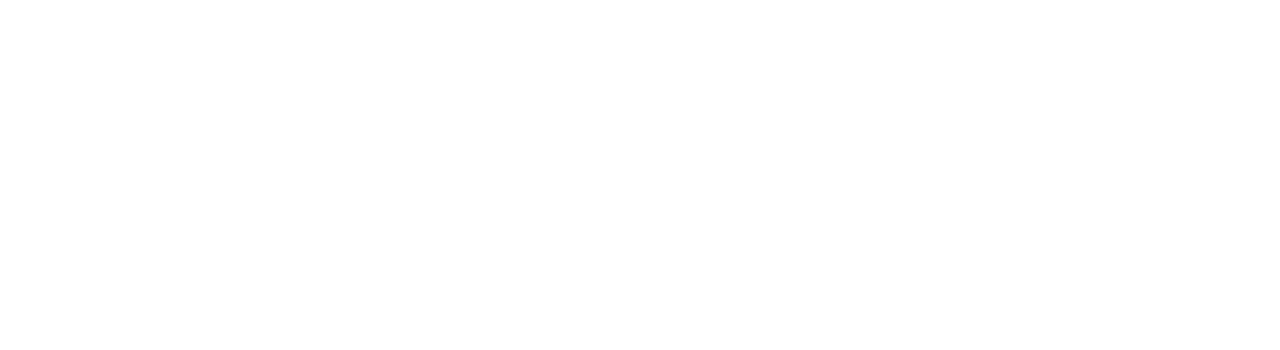
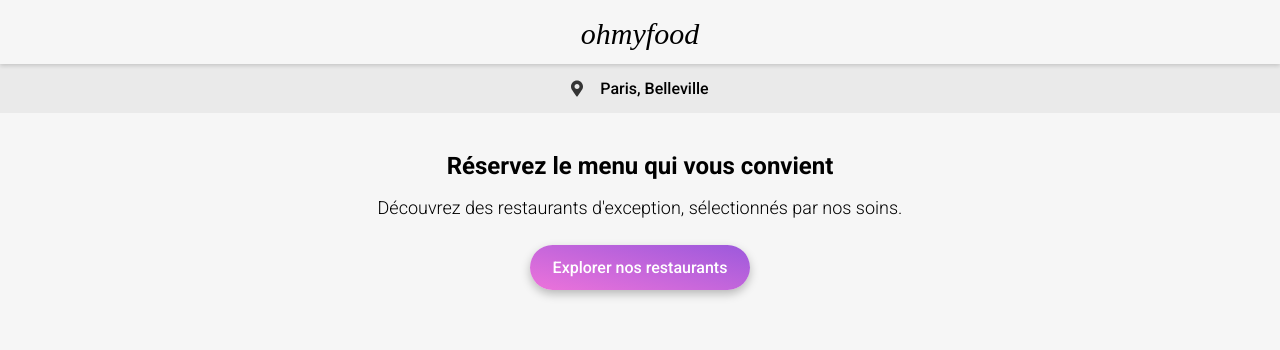
Before and after one commit to aurelienheude/P4-OhMyFood, a plain HTML site: page index.html in a window 1280 px wide. Drawn offline with Linux system fonts and the light colour scheme; a web font is replaced by a local one.

Commit message:
header and reservation section add

```diff
--- a/index.html
+++ b/index.html
@@ -1,22 +1,39 @@
 <!DOCTYPE html>
 <html lang="fr">
+
 <head>
     <meta charset="UTF-8">
     <meta name="viewport" content="width=device-width, initial-scale=1.0">
-    <meta name="description" content="OhMyFood est l'appliaction numéro 1 pour choisir votre restauraunt préféré ! Alors n'attendez plus et commander chez nous !">
+    <meta name="description"
+        content="OhMyFood est l'appliaction numéro 1 pour choisir votre restauraunt préféré ! Alors n'attendez plus et commander chez nous !">
     <title>OhMyFood</title>
 
     <link rel="preconnect" href="https://fonts.googleapis.com">
     <link rel="preconnect" href="https://fonts.gstatic.com" crossorigin>
-    <link href="https://fonts.googleapis.com/css2?family=Roboto:wght@300;500;700&family=Shrikhand&display=swap" rel="stylesheet">
+    <link href="https://fonts.googleapis.com/css2?family=Roboto:wght@300;500;700&family=Shrikhand&display=swap"
+        rel="stylesheet">
 
     <link rel="stylesheet" href="assets/css/style.css">
 </head>
+
 <body>
+    <header>
+        <span class="Title">ohmyfood</span>
+        <p>
+            <svg width="12" height="17" viewBox="0 0 12 17" fill="none" xmlns="http://www.w3.org/2000/svg">
+                <path d="M5.38337 16.1772C0.842812 9.59472 0 8.91915 0 6.5C0 3.18628 2.68628 0.5 6 0.5C9.31372 0.5 12 3.18628 12 6.5C12 8.91915 11.1572 9.59472 6.61662 16.1772C6.31865 16.6076 5.68131 16.6076 5.38337 16.1772ZM6 9C7.38072 9 8.5 7.88072 8.5 6.5C8.5 5.11928 7.38072 4 6 4C4.61928 4 3.5 5.11928 3.5 6.5C3.5 7.88072 4.61928 9 6 9Z" fill="#353535"/>
+            </svg>
+            Paris, Belleville
+        </p>
+    </header>
     <main>
-        <header>
+        <div class="Reservation">
+            <h1>Réservez le menu qui vous convient</h1>
+            <p>Découvrez des restaurants d'exception, sélectionnés par nos soins.</p>
+            <a class="btn" href="">Explorer nos restaurants</a>
+        </div>
+    </main>
 
-        </header>
-    </main>
 </body>
+
 </html>
--- /dev/null
+++ b/sass/base/_typography.scss
@@ -0,0 +1,32 @@
+h1, h2{
+    margin: 0;
+    padding: 0;
+
+    font-family: Roboto;
+    font-size: 24px;
+    font-weight: 700;
+    line-height: 28px;
+    letter-spacing: 0em;
+}
+
+.Title{
+    font-family: Shrikhand;
+    font-size: 30px;
+    font-style: italic;
+    font-weight: 400;
+    line-height: 44px;
+    letter-spacing: 0em;
+}
+
+a{
+    margin: 0;
+    padding: 0;
+
+    color: white;
+    text-decoration: none;
+}
+
+p{
+    margin: 0;
+    padding: 0;
+}
--- a/sass/components/_buttons.scss
+++ b/sass/components/_buttons.scss
@@ -0,0 +1,26 @@
+.btn{
+    display: block;
+
+    padding: 13px 23px 13px 23px;
+
+    border-radius: 25px;
+
+    font-family: Roboto;
+    font-size: 16px;
+    font-weight: 500;
+    line-height: 19px;
+    letter-spacing: 0em;
+    text-align: center;
+
+    background: linear-gradient(193.33deg, $purple -11.44%, $pink 123.93%);
+    color: $white;
+
+    box-shadow: 0px 4px 10px 0px rgba(0,0,0, 0.25);
+
+    transition: background 300ms, box-shadow 300ms;
+
+    &:hover{
+        background: linear-gradient(200.64deg, #9356DC -5.2%, #FF79DA 110.74%), linear-gradient(0deg, rgba(255, 255, 255, 0.15), rgba(255, 255, 255, 0.15));
+        box-shadow: 0px 4px 15px 0px rgba(0,0,0, 0.35);
+    }
+}
--- a/sass/layout/_header.scss
+++ b/sass/layout/_header.scss
@@ -0,0 +1,48 @@
+header{
+    display: flex;
+    flex-direction: column;
+    span{
+        position: relative;
+
+        text-align: center;
+
+        width: 100%;
+
+        padding: 12px 0px 8px 0px;
+
+        &::before{
+            content: "";
+            position: absolute;
+
+            width: 100%;
+            height: 100%;
+
+            z-index: 2;
+
+            bottom: 0;
+            left: 0;
+
+            box-shadow: 0px 2px 4px 0px #00000026;
+        }
+    }
+
+    p{
+        display: flex;
+        justify-content: center;
+        align-items: center;
+
+        gap: 17px;
+
+        padding: 15px 0px 15px 0px;
+
+        width: 100%;
+
+        font-family: Roboto;
+        font-size: 16px;
+        font-weight: 500;
+        line-height: 19px;
+        letter-spacing: 0em;
+
+        background: $grey-sm;
+    }
+}
--- a/sass/main.scss
+++ b/sass/main.scss
@@ -1,16 +1,25 @@
-//Primary Sass file
-@use "base/typography";
+@import "base/typography";
 
-@use "components/buttons";
-@use "components/cards";
-@use "components/navigation";
+@import "utils/placeholder";
+@import "utils/variables";
 
-@use "layout/footer";
-@use "layout/header";
-@use "layout/ordermenu";
+@import "components/buttons";
+@import "components/cards";
+@import "components/navigation";
 
-@use "pages/home";
-@use "pages/restaurants";
+@import "layout/footer";
+@import "layout/header";
+@import "layout/ordermenu";
 
-@use "utils/placeholder";
-@use "utils/variables";
+@import "pages/home";
+@import "pages/restaurants";
+
+html, body{
+    height: 100vh;
+}
+body{
+    margin: 0px;
+    padding: 0px;
+
+    background: $white-sd;
+}
--- a/sass/pages/_home.scss
+++ b/sass/pages/_home.scss
@@ -0,0 +1,33 @@
+main{
+
+    padding: 0px 17px 0px 17px;
+
+    .Reservation{
+        display: flex;
+        align-items: center;
+
+        flex-direction: column;
+
+        padding: 39px 0px 57px 0px;
+
+        h1{
+            text-align: center;
+        }
+
+        p{
+            margin-top: 17px;
+
+            font-family: Roboto;
+            font-size: 18px;
+            font-weight: 300;
+            line-height: 21px;
+            letter-spacing: 0em;
+            text-align: center;
+
+        }
+
+        .btn{
+            margin-top: 27px;
+        }
+    }
+}
--- a/sass/utils/_variables.scss
+++ b/sass/utils/_variables.scss
@@ -1,11 +1,18 @@
 $purple : #9356DC;
 $pink : #FF79DA;
+
 $blue : #003A68;
 $blue-light : #d5f0f8;
+
 $green : #008766;
 $green-light : #99E2D0;
-$white : #F3F3F3;
+
+$white : #FFFFFF;
+$white-sm : #F3F3F3; // slightly smooth
 $white-sd : #F6F6F6; //slightly darker
+
+$grey-sm : #EAEAEA; // slightly smooth
 $grey : #353535;
+
 $dark : #000;
 $dark-sm : #101010; // slightly smooth
```
Also changed, not shown: assets/css/style.css, 1 other file.
